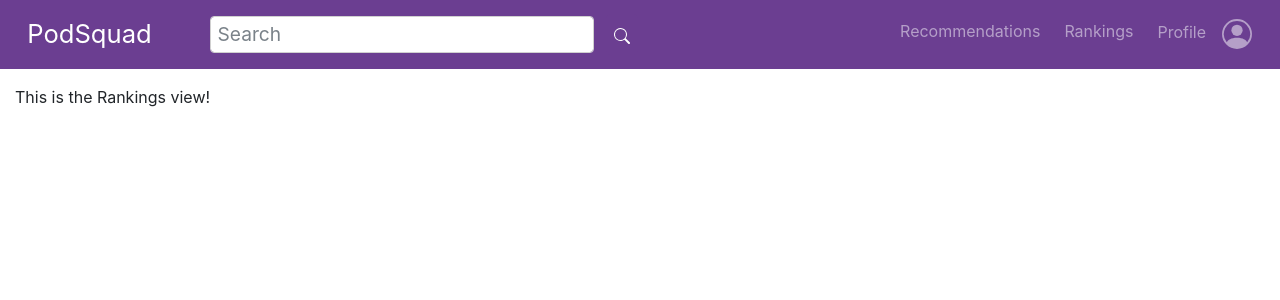
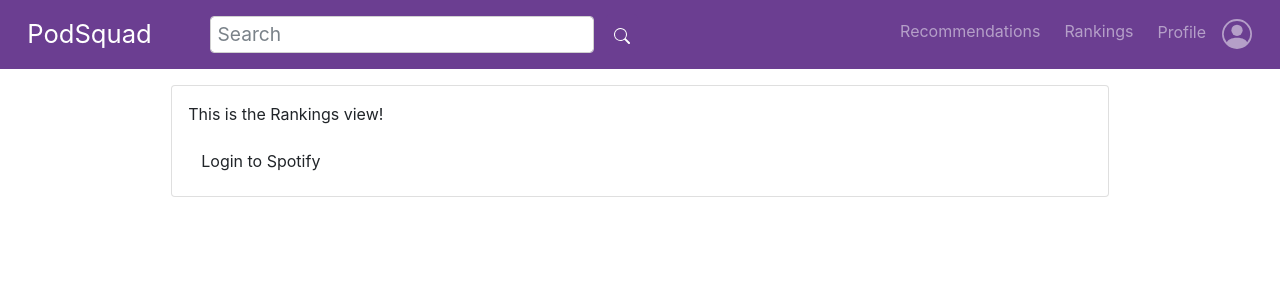
Before and after one commit to DavidCarrie/3A04-PodSquad, a React (Create React App) app in the folder frontend/: page /rankings in a window 1280 px wide. Shown: the top 300 px of the page. Built offline with nearby package versions, Linux system fonts and the light colour scheme.

Commit message:
Rankings now require spotify log in!

```diff
--- a/frontend/package.json
+++ b/frontend/package.json
@@ -9,6 +9,8 @@
     "@testing-library/user-event": "^12.8.3",
     "axios": "^0.21.1",
     "bootstrap": "^4.6.0",
+    "got": "^11.8.2",
+    "http2": "^3.3.7",
     "node-sass": "^5.0.0",
     "react": "^17.0.2",
     "react-bootstrap": "^1.5.2",
@@ -46,5 +48,5 @@
       "last 1 safari version"
     ]
   },
-  "proxy": "http://localhost:5000"
+  "proxy": "http://localhost:3000"
 }
--- a/frontend/src/views/RankingsView/index.js
+++ b/frontend/src/views/RankingsView/index.js
@@ -1,3 +1,99 @@
-export default function RankingsView() {
-    return <p>This is the Rankings view!</p>
+import React from "react";
+import ProfileView from "../ProfileView";
+import {ajax} from "rxjs/ajax";
+
+export const authEndpoint = 'https://accounts.spotify.com/authorize?';
+// Replace with your app's client ID, redirect URI and desired scopes
+const clientId = "17d5bf25cae142aaa9512ecff18c1bca";
+const redirectUri = "http://localhost:3000/rankings";
+const scopes = [
+    "user-read-currently-playing",
+    "user-read-playback-state",
+];
+// Get the hash of the url
+const hash = window.location.hash
+    .substring(1)
+    .split("&")
+    .reduce(function(initial, item) {
+        if (item) {
+            var parts = item.split("=");
+            initial[parts[0]] = decodeURIComponent(parts[1]);
+        }
+        return initial;
+    }, {});
+window.location.hash = "";
+
+class RankingsView extends React.Component{
+
+    constructor() {
+        super();
+        this.state = {
+            token: null,
+            item: {
+                album: {
+                    images: [{ url: "" }]
+                },
+                name: "",
+                artists: [{ name: "" }],
+                duration_ms:0,
+            },
+            is_playing: "Paused",
+            progress_ms: 0
+        };
+
+        this.getCurrentlyPlaying = this.getCurrentlyPlaying.bind(this);
+    }
+    getCurrentlyPlaying(token) {
+        // Make a call using the token
+        ajax({
+            url: "https://api.spotify.com/v1/me/player",
+            type: "GET",
+            beforeSend: (xhr) => {
+                xhr.setRequestHeader("Authorization", "Bearer " + token);
+            },
+            success: (data) => {
+                this.setState({
+                    item: data.item,
+                    is_playing: data.is_playing,
+                    progress_ms: data.progress_ms,
+                });
+            }
+        });
+    }
+
+    componentDidMount() {
+        // Set token
+        let _token = hash.access_token;
+        if (_token) {
+            // Set token
+            this.setState({
+                token: _token
+            });
+        }
+    }
+
+    render() {
+        return (
+            <div className='card w-75' style={{ left: '12.5%'}}>
+                <p>This is the Rankings view!</p>
+                <header className="App-header">
+                    {!this.state.token && (
+                        <a
+                            className="btn btn--loginApp-link"
+                            href={`${authEndpoint}client_id=${clientId}&redirect_uri=${redirectUri}&scope=${scopes.join("%20")}&response_type=token&show_dialog=true`}
+                        >
+                            Login to Spotify
+                        </a>
+                    )}
+                    {this.state.token && (
+                        // Spotify stuff
+                        <a>Logged in!</a>
+                    )}
+
+                </header>
+            </div>
+        )
+    }
 }
+
+export default RankingsView;
```
